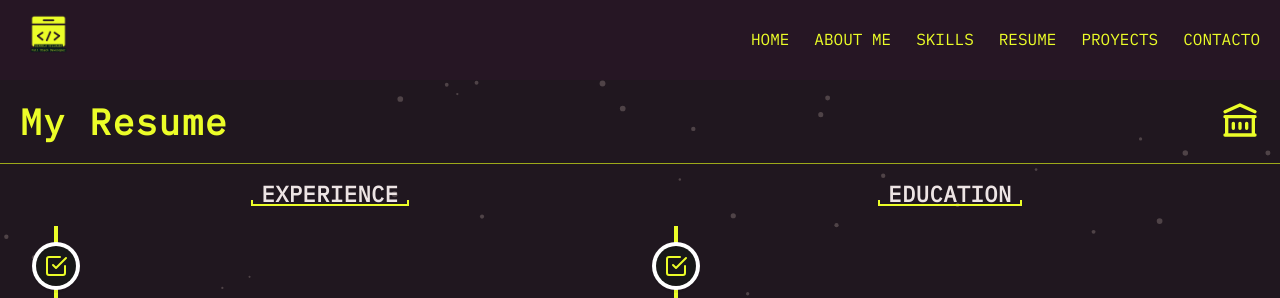
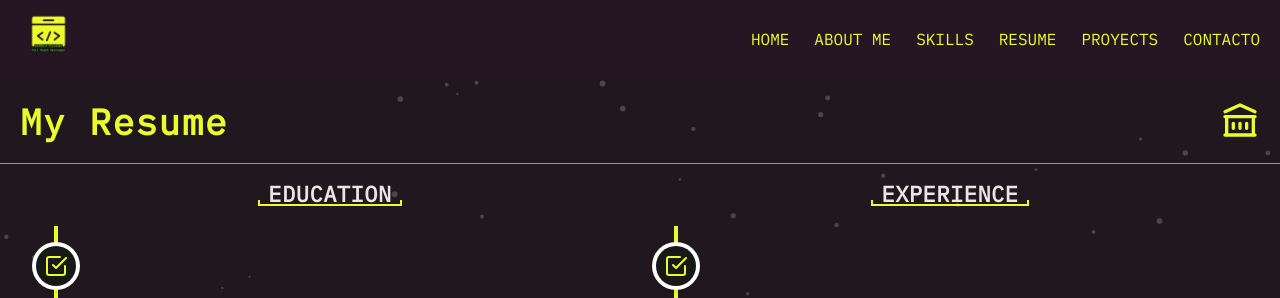
Before and after one commit to Diam29/Portfolio, a React (Vite) app: page /resume in a window 1280 px wide. Shown: the top 298 px of the page. Built offline with nearby package versions, Linux system fonts and the light colour scheme; the HTML template or start-up script is replaced by a standard one; a web font is replaced by a local one.

Commit message:
Actualizar Resume.jsx

```diff
--- a/src/components/Resume/Resume.jsx
+++ b/src/components/Resume/Resume.jsx
@@ -54,7 +54,7 @@ const Resume = () => {
             />
             <div className='timeline'>
                 <div className='timeline__experience'>
-                    <h3 className='timeline__experience__header-text'>Experience</h3>
+                    <h3 className='timeline__experience__header-text'>Education</h3>
                     <VerticalTimeline
                         layout={'1-column'}
                         lineColor='var(--yellow-theme-main-color)'
@@ -89,7 +89,7 @@ const Resume = () => {
                     </VerticalTimeline>
                 </div>
                 <div className='timeline__education'>
-                    <h3 className='timeline__education__header-text'>Education</h3>
+                    <h3 className='timeline__education__header-text'>Experience</h3>
                     <VerticalTimeline
                         layout={'1-column'}
                         lineColor='var(--yellow-theme-main-color)'
```
